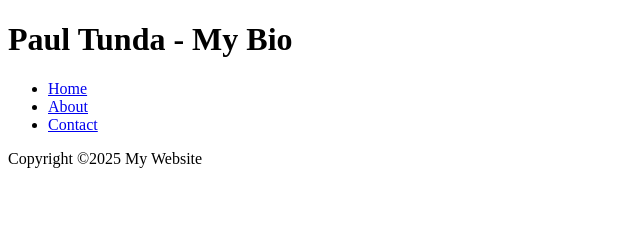
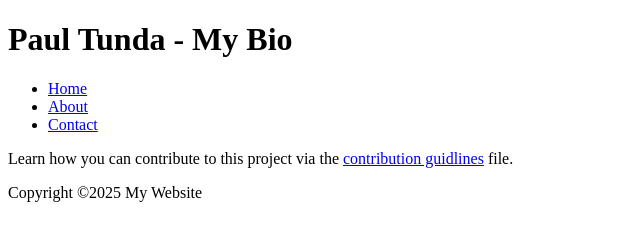
Before and after one commit to Paul-Tunda/version-control-simulation-Paul-Tunda, a plain HTML site: page index.html in a window 1280 px wide. Shown: the whole page, without its empty margins (0-640 px from the left). Drawn offline with Linux system fonts and the light colour scheme.

Commit message:
Edited header content and added a link to contribution guidlines file

```diff
--- a/index.html
+++ b/index.html
@@ -12,11 +12,17 @@
             <h1>Paul Tunda - My Bio</h1>
             <nav>
                 <ul>
-                    <li><a href="#">Home</a></li>
+                    <li><a href="index.html">Home</a></li>
                     <li><a href="#">About</a></li>
                     <li><a href="#">Contact</a></li>
                 </ul>
             </nav>
+
+            <main>
+                <section>
+                    <p>Learn how you can contribute to this project via the <a href="https://github.com/Paul-Tunda/version-control-simulation-Paul-Tunda/blob/main/CONTRIBUTING.md">contribution guidlines</a> file.</p>
+                </section>
+            </main>
 
             <footer>
                 <p>Copyright &copy;2025 My Website</p>
```
